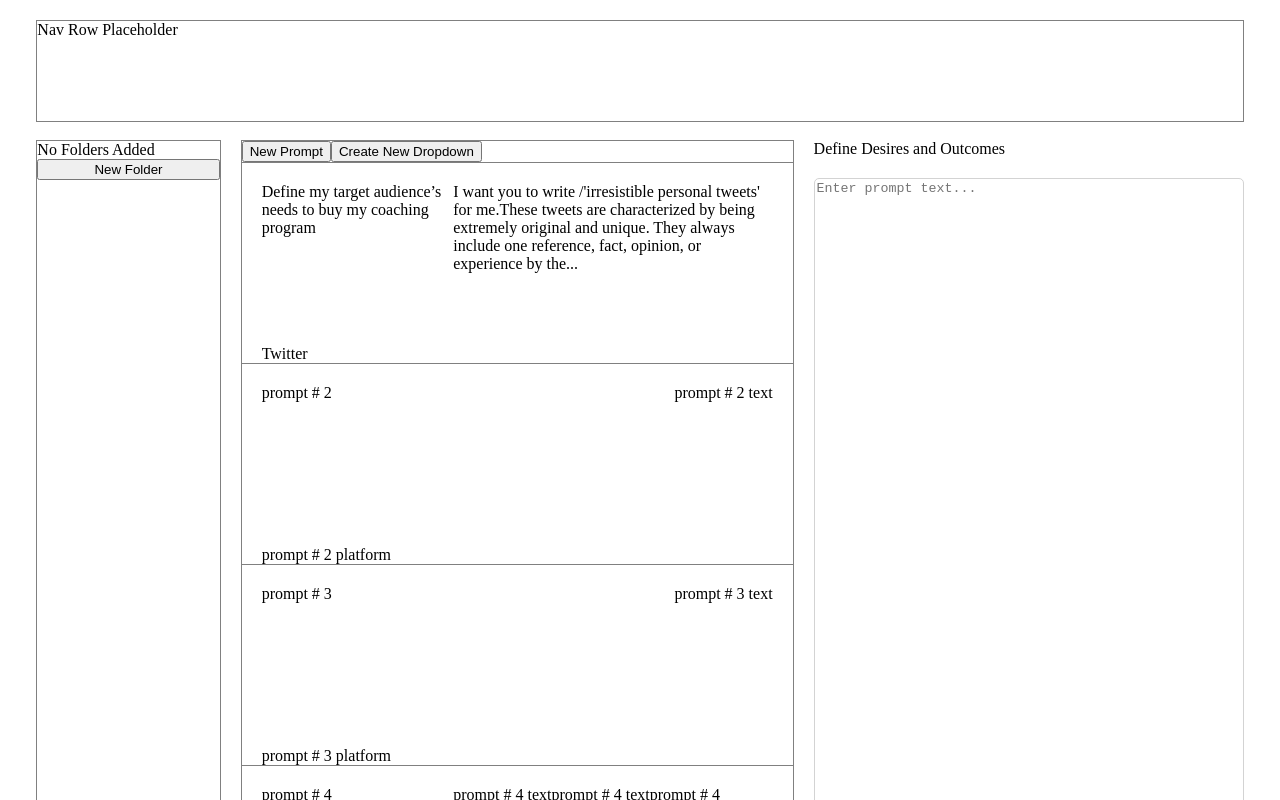
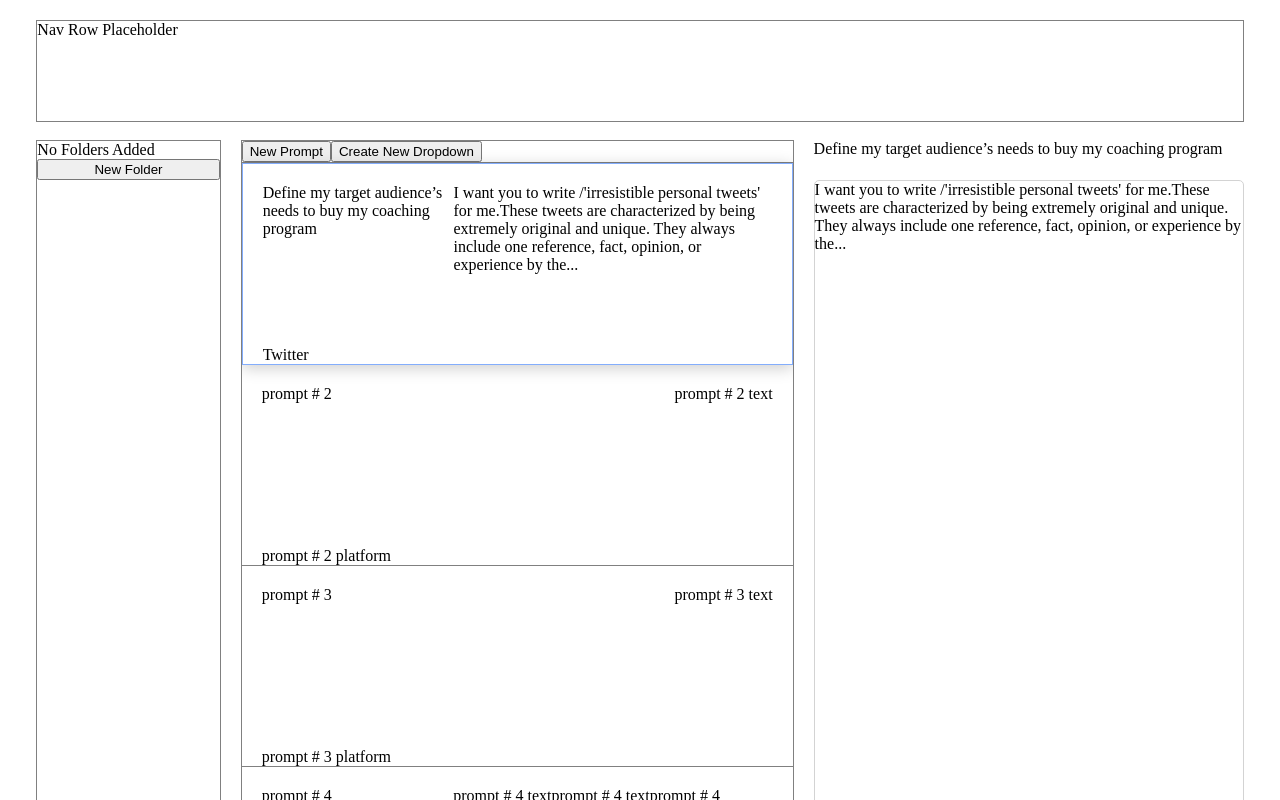
Before and after one commit to mohtasim317/prompt-library, a React (Vite) app: page / in a window 1280 px wide. Both pictures are taken after a click on the element 517 px from the left and 263 px from the top of the page. Shown: the top 800 px of the page. Built offline with nearby package versions, Linux system fonts and the light colour scheme.

Commit message:
Addes selected tile styling and rendering the selected tile information in the prompt form

```diff
--- a/src/components/PromptForm/PromptForm.tsx
+++ b/src/components/PromptForm/PromptForm.tsx
@@ -1,24 +1,42 @@
 import "./PromptForm.scss";
 import { useContext } from "react";
 import { PromptContext } from "../../PromptContext";
-import { PromptContextInterface } from "../../types";
+import { MockDataType, PromptContextInterface } from "../../types";
+import { promptData } from "../../constants/constants";
 
 function PropmtForm() {
   const { selectedId } = useContext(PromptContext) as PromptContextInterface;
-  return (
-    <div className="prompt-form">
+  let formContent;
+  if (selectedId) {
+    const formData: MockDataType = promptData.filter(
+      (item) => item.id === selectedId
+    )[0];
+    formContent = (
+      <>
+        <div className="prompt-title">{formData.title}</div>
+        <div className="prompt-content">{formData.text}</div>
+        <div className="prompt-footer">
+          <button>Edit Template</button>
+          <button>Copy</button>
+        </div>
+      </>
+    );
+  } else {
+    formContent = (
+      <>
         <div className="prompt-title">Define Desires and Outcomes</div>
         <textarea
           className="prompt-content"
           placeholder="Enter prompt text..."
         ></textarea>
         <div className="prompt-footer">
-        <button>Edit Template</button>
           <button>Copy</button>
           <button>Save</button>
         </div>
-    </div>
+      </>
     );
+  }
+  return <div className="prompt-form">{formContent}</div>;
 }
 
 export default PropmtForm;
--- a/src/components/PromptTile/PromptTile.css
+++ b/src/components/PromptTile/PromptTile.css
@@ -4,6 +4,11 @@
   flex-direction: column;
   justify-content: space-between;
   min-height: 200px;
+
+  &.is-selected {
+    border: 1px solid #83adfc;
+    box-shadow: 0px 3px 15px rgba(0, 0, 0, 0.2);
+  }
 }
 
 .PromptTile:last-child {
--- a/src/components/PromptTile/PromptTile.tsx
+++ b/src/components/PromptTile/PromptTile.tsx
@@ -4,13 +4,21 @@ import { PromptContext } from "../../PromptContext";
 import { useContext } from "react";
 
 function PromptTile({ id, title, text, folder }: MockDataType) {
-  const { setSelectedId } = useContext(PromptContext) as PromptContextInterface;
+  const { selectedId, setSelectedId } = useContext(
+    PromptContext
+  ) as PromptContextInterface;
   const selectTile = (e: React.MouseEvent<HTMLDivElement>) => {
     const tileId = parseInt(e?.currentTarget.id);
-    setSelectedId(tileId);
+    if (selectedId != tileId) {
+      setSelectedId(tileId);
+    }
   };
   return (
-    <div className="PromptTile" onClick={selectTile} id={`${id}`}>
+    <div
+      className={"PromptTile" + (selectedId == id ? " is-selected" : "")}
+      onClick={selectTile}
+      id={`${id}`}
+    >
       <div className="TopRow">
         <div className="PromptTitle">{title}</div>
         <div className="PromptText">{text}</div>
```
Lines whose indentation alone changed are shown as unchanged.
